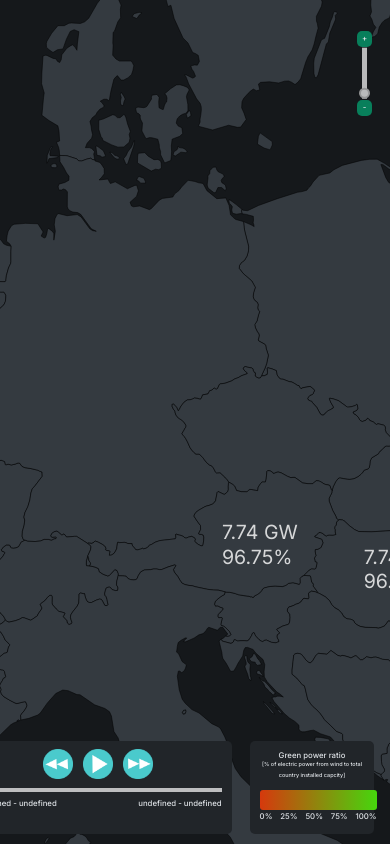
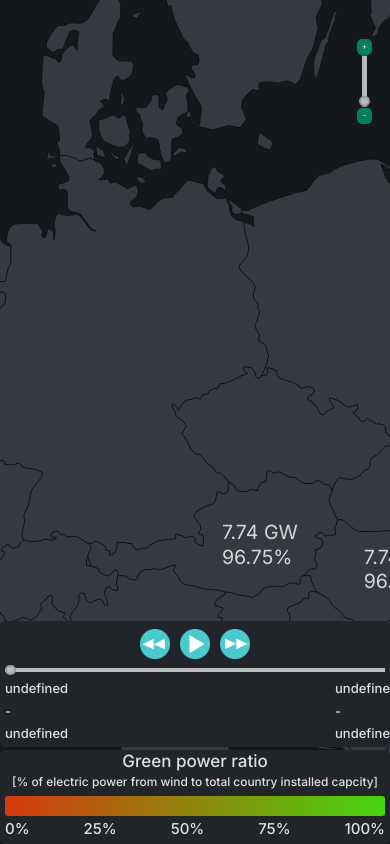
Before and after one commit to rogal665/green_source_app-master, a Vue app: page / in a window 390 px wide. Built offline with nearby package versions, Linux system fonts and the light colour scheme; no server answers.

Commit message:
mobile version finished!

```diff
--- a/src/components/RegionDetails.vue
+++ b/src/components/RegionDetails.vue
@@ -1,5 +1,9 @@
 <template>
   <div v-if="selectedRegionData.country_code" class="details-container">
+    <a href="#" @click.prevent="closeRegionDetails" class="x-close-btn">
+      <div class="x-line"></div>
+      <div class="x-line"></div>
+    </a>
     <h3>{{ selectedCountry }}</h3>
     <p>Total installed capacity: <strong>{{ totalCapacity }} GW</strong></p>
     <p>Wind installed capacity: <strong>{{ windCapacity }} GW</strong></p>
@@ -286,6 +290,9 @@ export default {
     };
   },
   methods: {
+    closeRegionDetails () {
+      this.$emit('close-region-details');
+    },
     recalcForecastdetails () {
       const currentObj = this.storeData.find((item) => {
         return item.country_code === this.selectedRegionData.country_code && item.time_iso === this.selectedTime;
--- a/src/main.css
+++ b/src/main.css
@@ -109,7 +109,8 @@ h5 {
   bottom: 0;
   right: 0;
   display: grid;
-  grid-template-columns: 70vw 20rem;
+  grid-template-columns: 70vw 30vw;
+  max-width: 100%;
 }
 
 .right-hud {
@@ -254,7 +255,7 @@ h5 {
 .legend {
   display: flex;
   flex-direction: column;
-  margin: 1.3rem 2rem;
+  margin: 1.3rem 1rem;
   background-color: #212529;
   color: #dee2e6;
   border-radius: 5px;
@@ -272,11 +273,12 @@ h5 {
 .data-scale {
   margin-left: auto;
   margin-right: auto;
+  width: 100%;
 }
 
 .gradient {
   margin: auto;
-  width: 15rem;
+  width: 100%;
   height: 20px;
   border-radius: 3px;
 }
@@ -376,6 +378,34 @@ h5 {
   padding: 10px;
   width: 20rem;
   height: 22rem;
+  position: relative;
+}
+
+.region-details .x-close-btn {
+  display: inline-block;
+  position: absolute;
+  width: 35px;
+  height: 35px;
+  top: 5px;
+  right: 5px;
+}
+
+.region-details .x-close-btn .x-line {
+  width: 25px;
+  height: 3px;
+  background: #fff;
+  display: inline-block;
+  position: absolute;
+  top: 50%;
+  left: 50%;
+}
+
+.region-details .x-close-btn .x-line:first-child {
+  transform: translate(-50%, -50%) rotate(45deg);
+}
+
+.region-details .x-close-btn .x-line:last-child {
+  transform: translate(-50%, -50%) rotate(135deg);
 }
 
 .region-details h3 {
@@ -404,3 +434,65 @@ h5 {
   pointer-events: none;
   z-index: 1;
 }
+
+@media screen and (max-width: 992px) {
+  .bottom-hud {
+    grid-template-columns: 60vw 40vw;
+  }
+  .legend-title {
+    font-size: 20px;
+  }
+  .region-details {
+    height: auto;
+  }
+  .region-details p {
+    font-size: 16px;
+  }
+}
+
+@media screen and (max-width: 767px) {
+  .bottom-hud {
+    display: block;
+    width: 100%;
+  }
+  .right-hud {
+    top: 0rem;
+  }
+  .region-details {
+    width: 100%;
+    height: auto;
+  }
+  .region-details p {
+    font-size: 15px;
+    margin-bottom: 3px;
+  }
+  .region-details hr {
+    margin-bottom: 5px;
+  }
+  .extrime-values * {
+    font-size: 15px;
+  }
+  .scale div {
+    font-size: 13px;
+    width: 50px;
+  }
+  .legend-title {
+    font-size: 17px;
+    margin-bottom: 3px;
+  }
+  .timeline,
+  .legend {
+    margin: 3px 0;
+    padding: 2px 5px;
+  }
+  .legend {
+    margin-bottom: 0;
+  }
+  .current-time {
+    margin: 1px 0;
+    font-size: 15px;
+  }
+  .settings {
+    padding-top: 5rem;
+  }
+}
--- a/src/main.scss
+++ b/src/main.scss
@@ -105,7 +105,8 @@ h5 {
   bottom: 0;
   right: 0;
   display: grid;
-  grid-template-columns: 70vw 20rem;
+  grid-template-columns: 70vw 30vw;
+  max-width: 100%;
 }
 .right-hud {
   z-index: 1;
@@ -252,7 +253,7 @@ h5 {
 .legend {
   display: flex;
   flex-direction: column;
-  margin: 1.3rem 2rem;
+  margin: 1.3rem 1rem;
   background-color: $grey-colour-dark;
   color: $grey-colour-light;
   border-radius: 5px;
@@ -268,10 +269,11 @@ h5 {
 .data-scale {
   margin-left: auto;
   margin-right: auto;
+  width: 100%;
 }
 .gradient {
   margin: auto;
-  width: 15rem;
+  width: 100%;
   height: 20px;
   border-radius: 3px;
 }
@@ -373,6 +375,33 @@ h5 {
   padding: 10px;
   width: 20rem;
   height: 22rem;
+  position: relative;
+
+  .x-close-btn {
+    display: inline-block;
+    position: absolute;
+    width: 35px;
+    height: 35px;
+    top: 5px;
+    right: 5px;
+
+    .x-line  {
+      width: 25px;
+      height: 3px;
+      background: #fff;
+      display: inline-block;
+      position: absolute;
+      top: 50%;
+      left: 50%;
+    }
+
+    .x-line:first-child {
+      transform: translate(-50%, -50%) rotate(45deg);
+    }
+    .x-line:last-child {
+      transform: translate(-50%, -50%)  rotate(135deg);
+    }
+  }
 
   h3 {
     margin-top: 8px;
@@ -400,3 +429,68 @@ h5 {
   pointer-events: none;
   z-index: 1;
 }
+
+@media screen and (max-width: 992px) {
+  .bottom-hud {
+    grid-template-columns: 60vw 40vw;
+  }
+  .legend-title {
+    font-size: 20px;
+  }
+  .region-details {
+    height: auto;
+
+    p {
+      font-size: 16px;
+    }
+  }
+}
+
+@media screen and (max-width: 767px) {
+  .bottom-hud {
+    display: block;
+    width: 100%;
+  }
+  .right-hud {
+    top: 0rem;
+  }
+  .region-details {
+    width: 100%;
+    height: auto;
+
+    p {
+      font-size: 15px;
+      margin-bottom: 3px;
+    }
+
+    hr {
+      margin-bottom: 5px;
+    }
+  }
+  .extrime-values *{
+    font-size: 15px;
+  }
+  .scale div {
+    font-size: 13px;
+    width: 50px;
+  }
+  .legend-title {
+    font-size: 17px;
+    margin-bottom: 3px;
+  }
+  .timeline,
+  .legend {
+    margin: 3px 0;
+    padding: 2px 5px;
+  }
+  .legend {
+    margin-bottom: 0;
+  }
+  .current-time {
+    margin: 1px 0;
+    font-size: 15px;
+  }
+  .settings {
+    padding-top: 5rem;
+  }
+}
--- a/src/views/HomeView.vue
+++ b/src/views/HomeView.vue
@@ -34,6 +34,7 @@
       ></MapSettings>
       <RegionDetails
         class="region-details"
+        @close-region-details="closeRegionDetails"
         :selectedRegionData="selectedRegionData"
         :selectedTime="selectedTime"
         :totalCapacities="totalCapacities"
@@ -285,6 +286,9 @@ export default {
         }
 
       });
+    },
+    closeRegionDetails () {
+      this.selectedRegionData = {};
     }
   },
 
```
Also changed, not shown: src/main.min.css.
